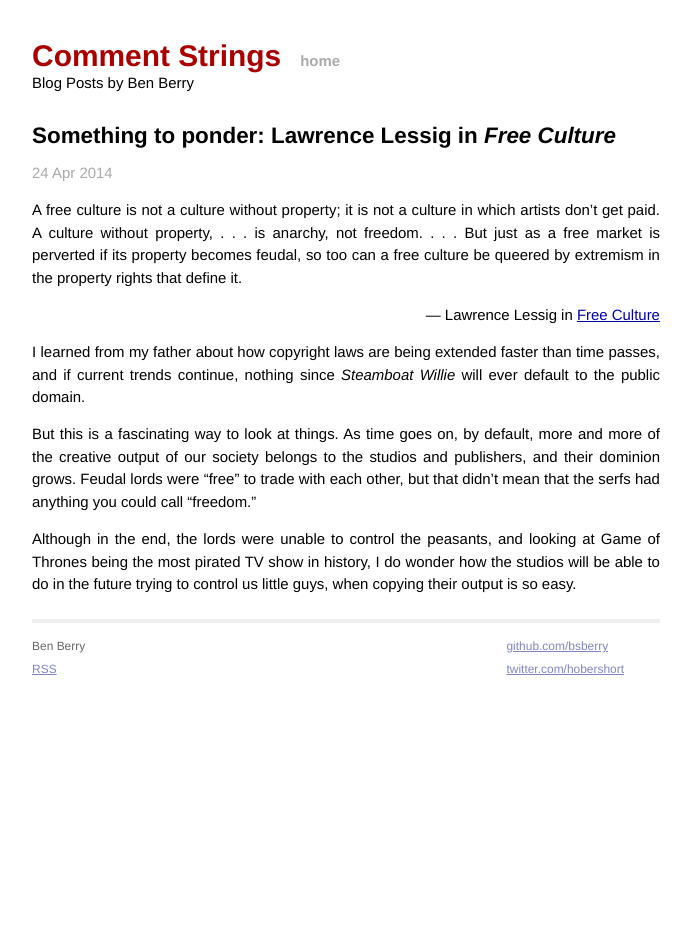
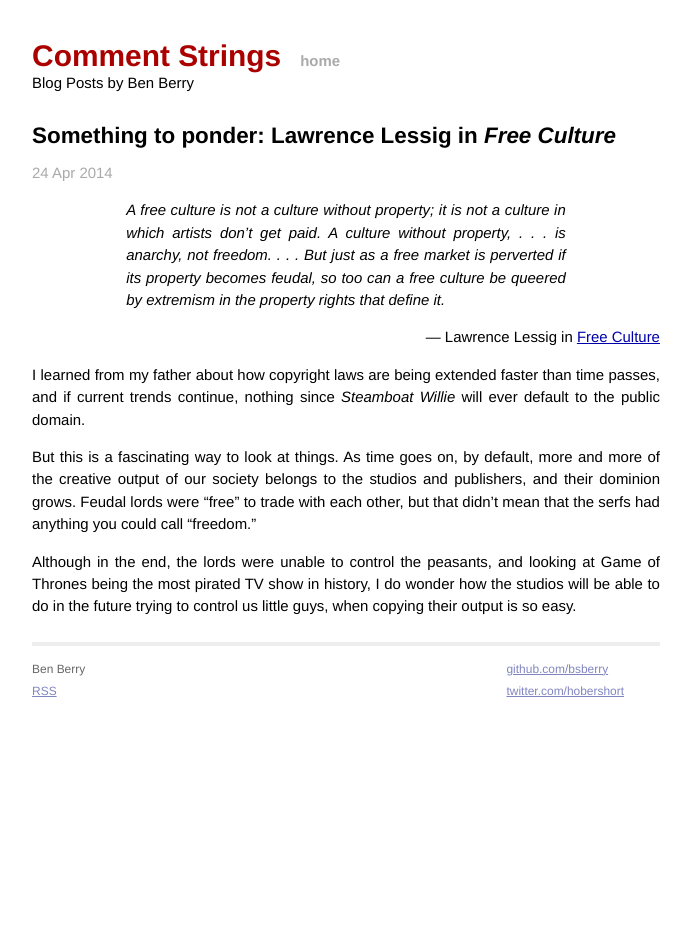
Before and after one commit to bsberry/bsberry.github.io, a Jekyll site: the page built from _posts/2014-04-24-lessig-free-culture-feudal.md, in a window 1280 px wide. Shown: the whole page, without its empty margins (294-985 px from the left). Built offline with Jekyll 4.4.1, drawn with Linux system fonts in a browser that asks for light colours; Markdown is read by kramdown in place of the engine named in the settings.

Commit message:
Update main.css

```diff
--- a/css/main.css
+++ b/css/main.css
@@ -167,3 +167,10 @@
   margin-right:15%;
   font-style: italic;
 }
+
+blockquote {
+  display:block;
+  margin-left:15%;
+  margin-right:15%;
+  font-style: italic;
+}
```
